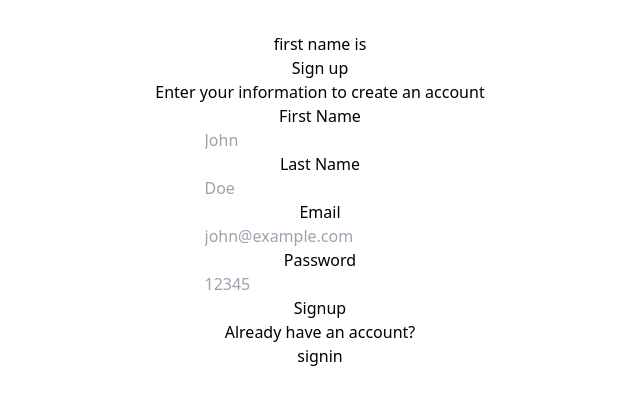
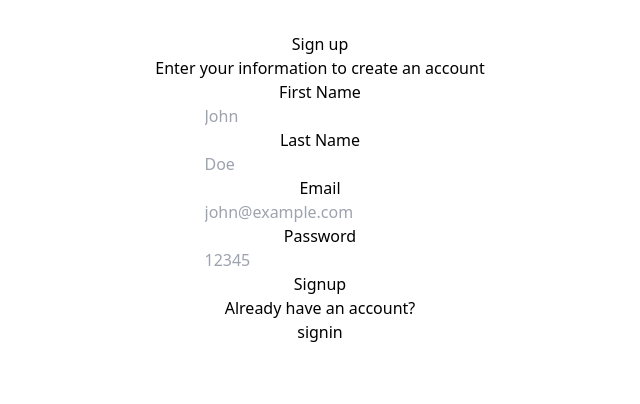
Before and after one commit to Maheshpawar01/paytm, a React (Vite) app in the folder frontend/paytm/: page / in a window 1280 px wide. Shown: the top 404 px of the page, without its empty margins (320-960 px from the left). Built offline with nearby package versions, Linux system fonts and the light colour scheme.

Commit message:
add alert after transaction complete

```diff
--- a/frontend/paytm/src/pages/SendMoney.jsx
+++ b/frontend/paytm/src/pages/SendMoney.jsx
@@ -45,6 +45,11 @@ function SendMoney() {
                     }
                   }
                   )
+                        // Show alert
+      alert("Transaction Complete");
+
+      // Navigate back to the dashboard
+      navigate("/dashboard");
               }}
                className='justify-center rounded-md text-sm font-medium ring-offset-background transition-colors h-10 px-10 py-2 w-full bg-green-500 text-white'>Initiate Transfer</button>
             </div>
--- a/frontend/paytm/src/pages/Signup.jsx
+++ b/frontend/paytm/src/pages/Signup.jsx
@@ -15,7 +15,6 @@ function Signup() {
   const navigate = useNavigate()
   return (
     <div className="bg-slate-300 h-screen flex justify-center">
-  first name is {firstName}
     <div className="flex flex-col justify-center">
       <div className="rounded-lg bg-white w-80 text-center p-2 h-max px-4">
         <Heading label="Sign up"/>
```
